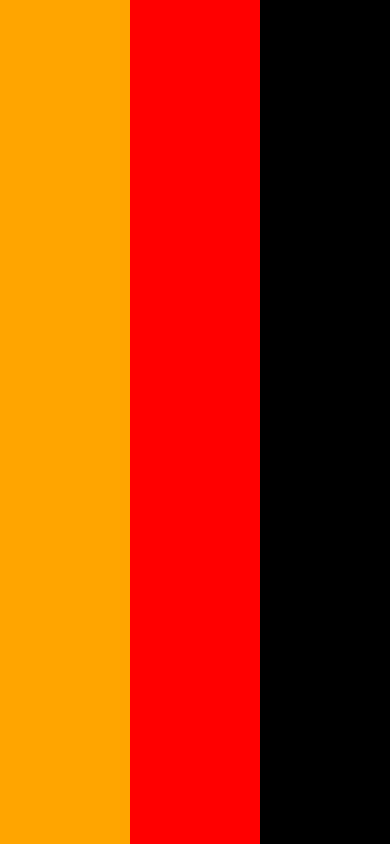
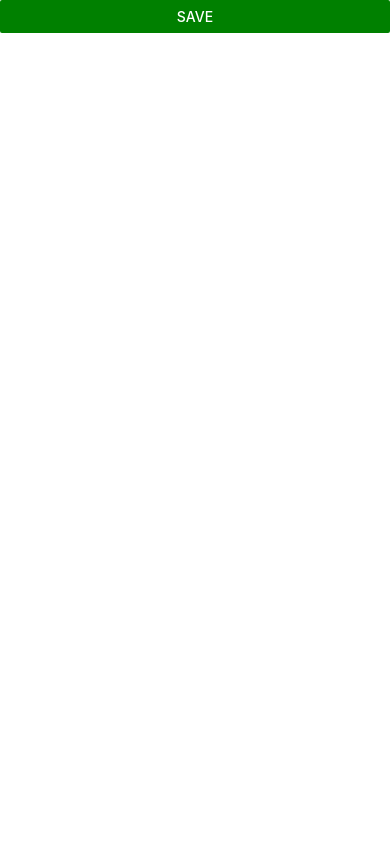
Before and after one commit to ariful4966/react-native-tutorial, a React Native app: screen / in a window 390 px wide. Built offline with nearby package versions, Linux system fonts and the light colour scheme.

Commit message:
button with title props

```diff
--- a/App.js
+++ b/App.js
@@ -1,14 +1,15 @@
 //import liraries
 import React from 'react';
-import { StyleSheet, View } from 'react-native';
+import { Alert, Button, StyleSheet, View } from 'react-native';
 
 // create a component
 const App = () => {
+  const alertme = ()=>{
+      Alert.alert('Hello World')
+  }
   return (
     <View style={styles.container}>
-      <View style={styles.subcontainer}></View>
-      <View style={styles.subcontainer2}></View>
-      <View style={styles.subcontainer3}></View>
+      <Button onPress={alertme} title="Save" color="green"/>
     </View>
   );
 };
@@ -16,27 +17,13 @@ const App = () => {
 // define your styles
 const styles = StyleSheet.create({
   container: {
-    flexDirection: 'row',
+    flexDirection: 'column',
     height: '100%',
     width: '100%',
 
     color: '#fff',
   },
-  subcontainer: {
-    backgroundColor: 'orange',
-    width: '33.3%',
-    height: '100%',
-  },
-  subcontainer2: {
-    backgroundColor: 'red',
-    width: '33.3%',
-    height: '100%',
-  },
-  subcontainer3: {
-    backgroundColor: 'black',
-    width: '33.3%',
-    height: '100%',
-  },
+
 });
 
 //make this component available to the app
```
Also changed, not shown: 1 other file (tests, documents, lock files or other folders).
